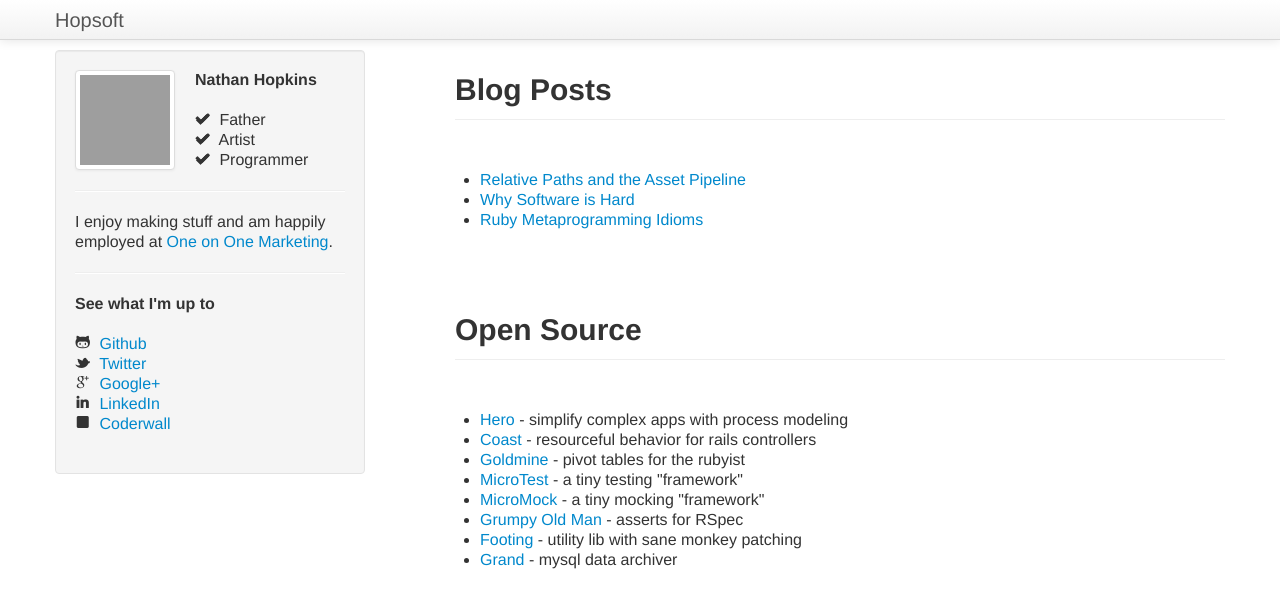
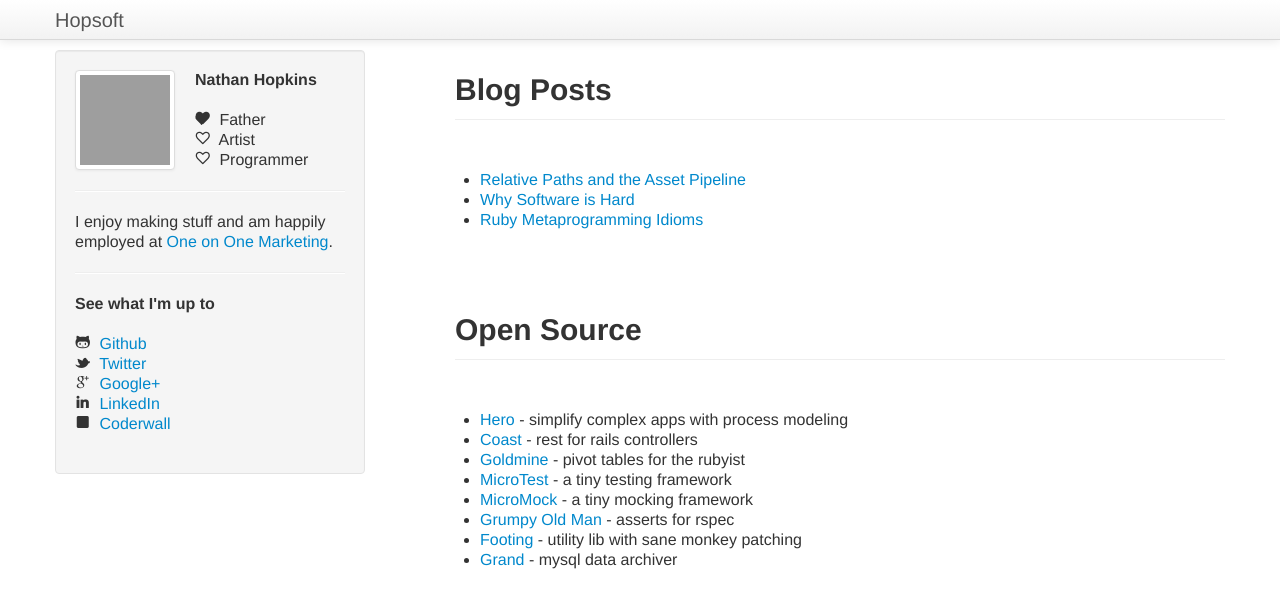
Before and after one commit to hopsoft/hopsoft.github.io, a Jekyll site: the page built from index.markdown, in a window 1280 px wide and 1130 px high, cut to the strip 0-618 px from the top of the window. Shown: the top 608 px of the strip. Built offline with Jekyll 4.4.1, drawn with Linux system fonts in a browser that asks for light colours; grey boxes are pictures that could not be loaded.

Commit message:
Some minor formatting chagnes.

```diff
--- a/index.markdown
+++ b/index.markdown
@@ -8,9 +8,9 @@ layout: bootstrap
     <img class="thumbnail left" src="http://www.gravatar.com/avatar/254ec240c9143768df8ec27182764cad.jpg?s=90" />
     <p><b>Nathan Hopkins</b></p>
     <ul class="unstyled">
-      <li><i class="icon-ok">&nbsp;</i> Father</li>
-      <li><i class="icon-ok">&nbsp;</i> Artist</li>
-      <li><i class="icon-ok">&nbsp;</i> Programmer</li>
+      <li><i class="icon-heart">&nbsp;</i> Father</li>
+      <li><i class="icon-heart-empty">&nbsp;</i> Artist</li>
+      <li><i class="icon-heart-empty">&nbsp;</i> Programmer</li>
     </ul>
     <hr />
     <p>
@@ -46,7 +46,7 @@ layout: bootstrap
       </li>
       <li>
         <a href="http://hopsoft.github.com/coast/">Coast</a>
-        - resourceful behavior for rails controllers
+        - rest for rails controllers
       </li>
       <li>
         <a href="http://hopsoft.github.com/goldmine/">Goldmine</a>
@@ -54,15 +54,15 @@ layout: bootstrap
       </li>
       <li>
         <a href="http://hopsoft.github.com/micro_test">MicroTest</a>
-        - a tiny testing "framework"
+        - a tiny testing framework
       </li>
       <li>
         <a href="http://hopsoft.github.com/micro_mock">MicroMock</a>
-        - a tiny mocking "framework"
+        - a tiny mocking framework
       </li>
       <li>
         <a href="http://hopsoft.github.com/grumpy_old_man">Grumpy Old Man</a>
-        - asserts for RSpec
+        - asserts for rspec
       </li>
       <li>
         <a href="http://hopsoft.github.com/footing/">Footing</a>
```
